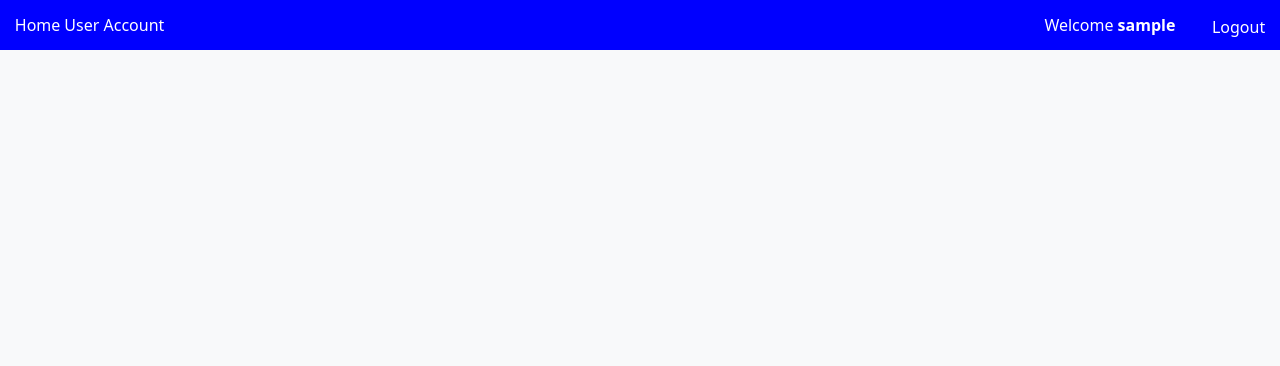
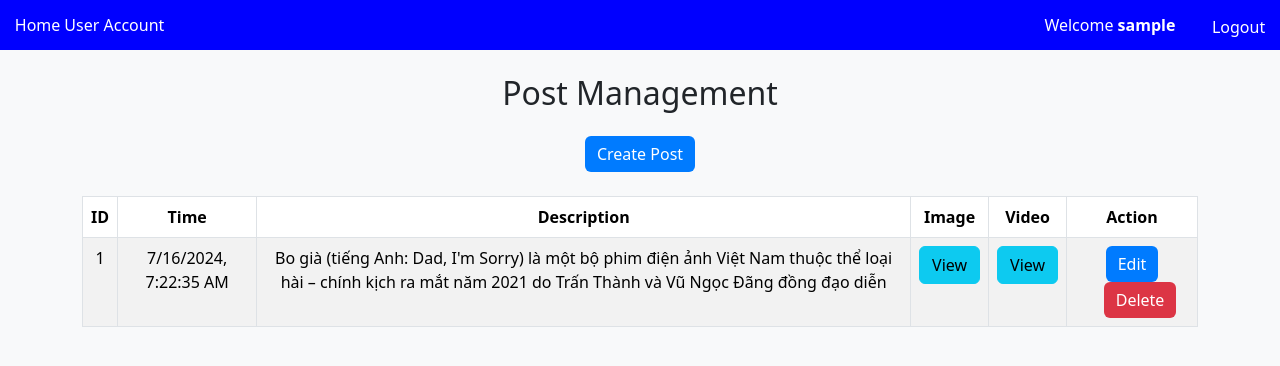
Before and after one commit to GitF1/Fer, a React (Create React App) app: page /post in a window 1280 px wide. Shown: the top 366 px of the page. Built offline with nearby package versions, Linux system fonts and the light colour scheme; data requests are answered from the project's data file; sample sign-in values are in the browser's storage.

Commit message:
sang 16/7

```diff
--- a/src/App.js
+++ b/src/App.js
@@ -10,6 +10,7 @@ import MovieReview from "./components/MovieReview";
 import { Provider } from "react-redux";
 import { store } from "./app/store";
 import MoviesList from "./components/MoviesList";
+import Post from './components/Post'
 
 function App() {
   return (
@@ -25,6 +26,7 @@ function App() {
             <Route path="/user" element={<UserAccount />}></Route>
             <Route path="/movielist" element={<MoviesList />}></Route>
             <Route path="/review" element={<MovieReview />}></Route>
+            <Route path="/post" element={<Post />}></Route>
           </Routes>
         </BrowserRouter>
       </div>
--- a/src/components/CreateModal.js
+++ b/src/components/CreateModal.js
@@ -1,6 +1,6 @@
 import axios from 'axios';
 import { useState } from 'react';
-import { Form, InputGroup } from 'react-bootstrap';
+import { Col, Form, InputGroup, Row } from 'react-bootstrap';
 import Button from 'react-bootstrap/Button';
 import Modal from 'react-bootstrap/Modal';
 
@@ -65,22 +65,44 @@ function CreateModal({ newPostId, setListPostAfterCreatePost }) {
                                 }
                             />
                         </Form.Group>
+                        <Row>
+                            <Col sm={6}>
                                 <Form.Group className='mt-4'>
                                     <Form.Label>Image</Form.Label>
                                     <Form.Control
                                         placeholder='Enter link image..'
                                         type='text'
-                                required
                                         onChange={
                                             (e) => {
                                                 setNewPost(post => ({
                                                     ...post,
-                                            image_link: e.target.value
+                                                    image_link: e.target.value,
+                                                    image_url: ''
                                                 }))
                                             }
                                         }
                                     />
                                 </Form.Group>
+                            </Col>
+                            <Col sm={6}>
+                                <Form.Group className='mt-4'>
+                                    <Form.Label>OR</Form.Label>
+                                    <Form.Control
+                                        type='file'
+                                        onChange={
+                                            (e) => {
+                                                const file = e.target.files[0]
+                                                setNewPost(post => ({
+                                                    ...post,
+                                                    image_link: '',
+                                                    image_url: URL.createObjectURL(file)
+                                                }))
+                                            }
+                                        }
+                                    />
+                                </Form.Group>
+                            </Col>
+                        </Row>
                         <Form.Group className='mt-4'>
                             <Form.Label>Video</Form.Label>
                             <Form.Control
--- a/src/components/EditModal.js
+++ b/src/components/EditModal.js
@@ -11,13 +11,14 @@ function EditModal({ post, setListPostAfterEditPost }) {
     const handleShow = () => setShow(true);
 
     // use useState to create edit post :
-    const [editPost, setEditPost] = useState(post)
+    const [editPost, setEditPost] = useState({ ...post })
 
     // fetch to edit post :
 
 
     const editPostById = async (e) => {
         e.preventDefault()
+        console.log('edit post : ', editPost);
         try {
             await axios.put(`http://localhost:8000/posts/${post.id}`, editPost);
             setListPostAfterEditPost(post.id, editPost)
--- a/src/components/ImageModal.js
+++ b/src/components/ImageModal.js
@@ -3,7 +3,7 @@ import { Image } from 'react-bootstrap';
 import Button from 'react-bootstrap/Button';
 import Modal from 'react-bootstrap/Modal';
 
-function ImageModal({ image_link }) {
+function ImageModal({ image_link, image_url }) {
   const [show, setShow] = useState(false);
 
   const handleClose = () => setShow(false);
@@ -21,7 +21,7 @@ function ImageModal({ image_link }) {
         </Modal.Header>
         <Modal.Body>
           <div className='d-flex justify-content-center'>
-            <Image src={image_link} fluid thumbnail />
+            <Image src={image_link ? image_link : image_url} fluid thumbnail />
           </div>
         </Modal.Body>
         <Modal.Footer>
--- a/src/components/Post.js
+++ b/src/components/Post.js
@@ -91,7 +91,7 @@ const Post = () => {
                                     <td>{post.time}</td>
                                     <td>{post.description}</td>
                                     <td>
-                                        <ImageModal image_link={post.image_link} />
+                                        <ImageModal image_link={post.image_link} image_url = {post.image_url} />
                                     </td>
                                     <td>
                                         <VideoModal video_link={post.video_link} />
--- a/src/components/VideoModal.js
+++ b/src/components/VideoModal.js
@@ -2,7 +2,7 @@ import { useState } from 'react';
 import Button from 'react-bootstrap/Button';
 import Modal from 'react-bootstrap/Modal';
 
-function VideoModal({video_link}) {
+function VideoModal({ video_link }) {
     const [show, setShow] = useState(false);
 
     const handleClose = () => setShow(false);
@@ -19,13 +19,7 @@ function VideoModal({video_link}) {
                     <Modal.Title>View video</Modal.Title>
                 </Modal.Header>
                 <Modal.Body>
-                    <iframe width="100%" height="250"
-                        src={video_link}
-                        title="HIGHLIGHTS CHUNG KẾT EURO 2024 | TÂY BAN NHA - ANH: RƯỢT ĐUỔI NGHẸT THỞ, NHÀ VUA LỘ DIỆN"
-                        frameBorder="0"
-                        allow="accelerometer; autoplay; clipboard-write; encrypted-media; gyroscope; picture-in-picture; web-share"
-                        // referrerPolicy="strict-origin-when-cross-origin"
-                        allowFullScreen></iframe>
+                    {video_link && <video src={video_link} />}
                 </Modal.Body>
                 <Modal.Footer>
                     <Button variant="secondary" onClick={handleClose}>
--- a/src/data/db.json
+++ b/src/data/db.json
@@ -99,14 +99,14 @@
       "id": "eba0"
     }
   ],
-
   "posts": [
     {
+      "description": " Bo già (tiếng Anh: Dad, I'm Sorry) là một bộ phim điện ảnh Việt Nam thuộc thể loại hài – chính kịch ra mắt năm 2021 do Trấn Thành và Vũ Ngọc Đãng đồng đạo diễn",
       "id": "1",
-      "description": "Bố già (tiếng Anh: Dad, I'm Sorry) là một bộ phim điện ảnh Việt Nam thuộc thể loại hài – chính kịch ra mắt năm 2021 do Trấn Thành và Vũ Ngọc Đãng đồng đạo diễn",
-      "time": "7/15/2024, 6:39:14 PM",
-      "image_link": "https://th.bing.com/th/id/OIP.XMuuQndM9Rog8qVJ4Lx0yAHaGK?w=216&h=180&c=7&r=0&o=5&dpr=1.4&pid=1.7",
-      "video_link": "https://www.youtube.com/embed/oA-BhGNK7qw?si=I3e8wKez36TFbDqw"
+      "time": "7/16/2024, 7:22:35 AM",
+      "image_link": "sdfasd",
+      "image_url": "",
+      "video_link": "https://v16-webapp-prime.tiktok.com/video/tos/useast2a/tos-useast2a-ve-0068c001-euttp/owFXg8IGfUeNqR0AkWyfRPIR3WLCzGAfobEORA/?a=1988&bti=NDU3ZjAwOg%3D%3D&ch=0&cr=3&dr=0&lr=all&cd=0%7C0%7C0%7C&cv=1&br=1124&bt=562&cs=0&ds=6&ft=-Csk_m7nPD12NRvRRT-UxxZFaY6e3wv25IcAp&mime_type=video_mp4&qs=0&rc=ZmU4NWg1NTo5NjZmOmk2NEBpMzY7bW45cnVzcDMzZjczM0AzNDVeNWAtXi0xL18xLjQ2YSNtaTReMmRjMnNgLS1kMWNzcw%3D%3D&btag=e00090000&expire=1721263100&l=202407160036565E4C4E7547624A3CBC67&ply_type=2&policy=2&signature=64016e9fd88af1065e4cf9436732f3d7&tk=tt_chain_token"
     }
   ]
 }
```
Also changed, not shown: 2 other files (tests, documents, lock files or other folders). Lines whose indentation alone changed are shown as unchanged.
